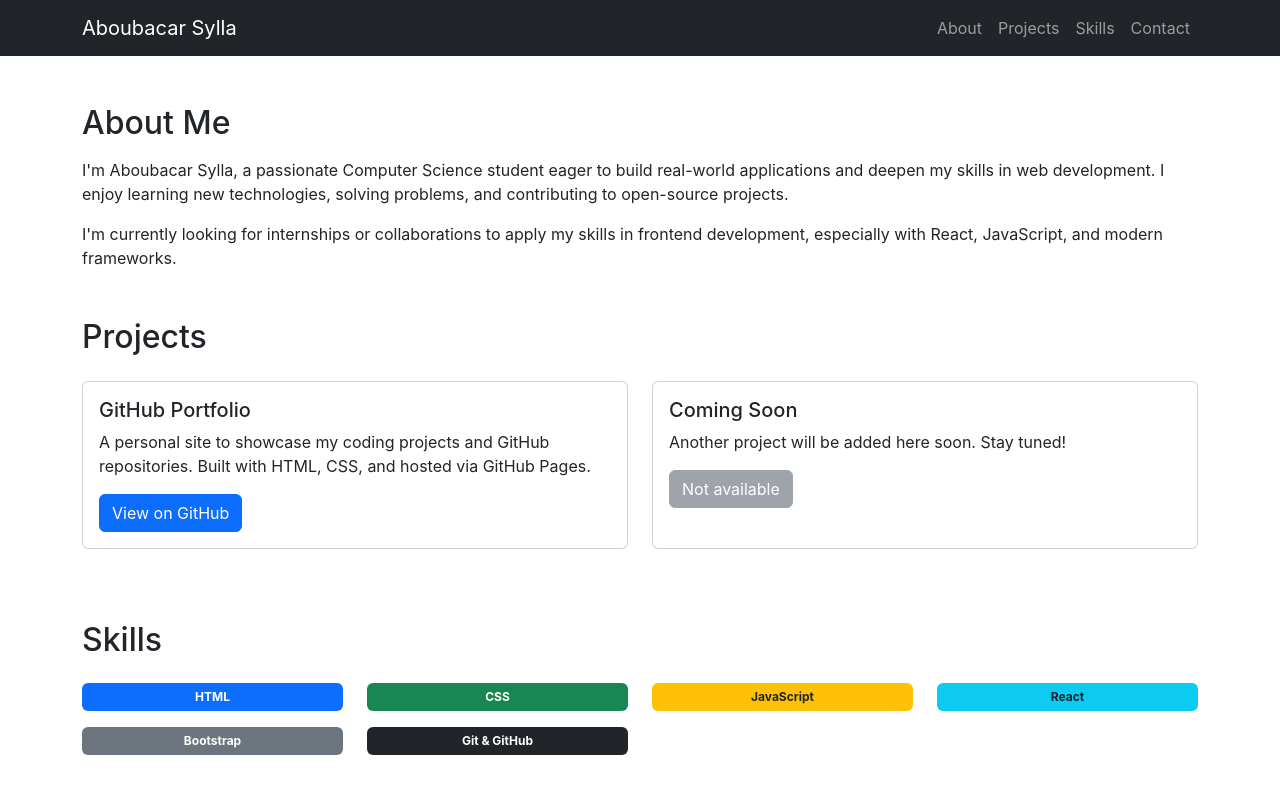
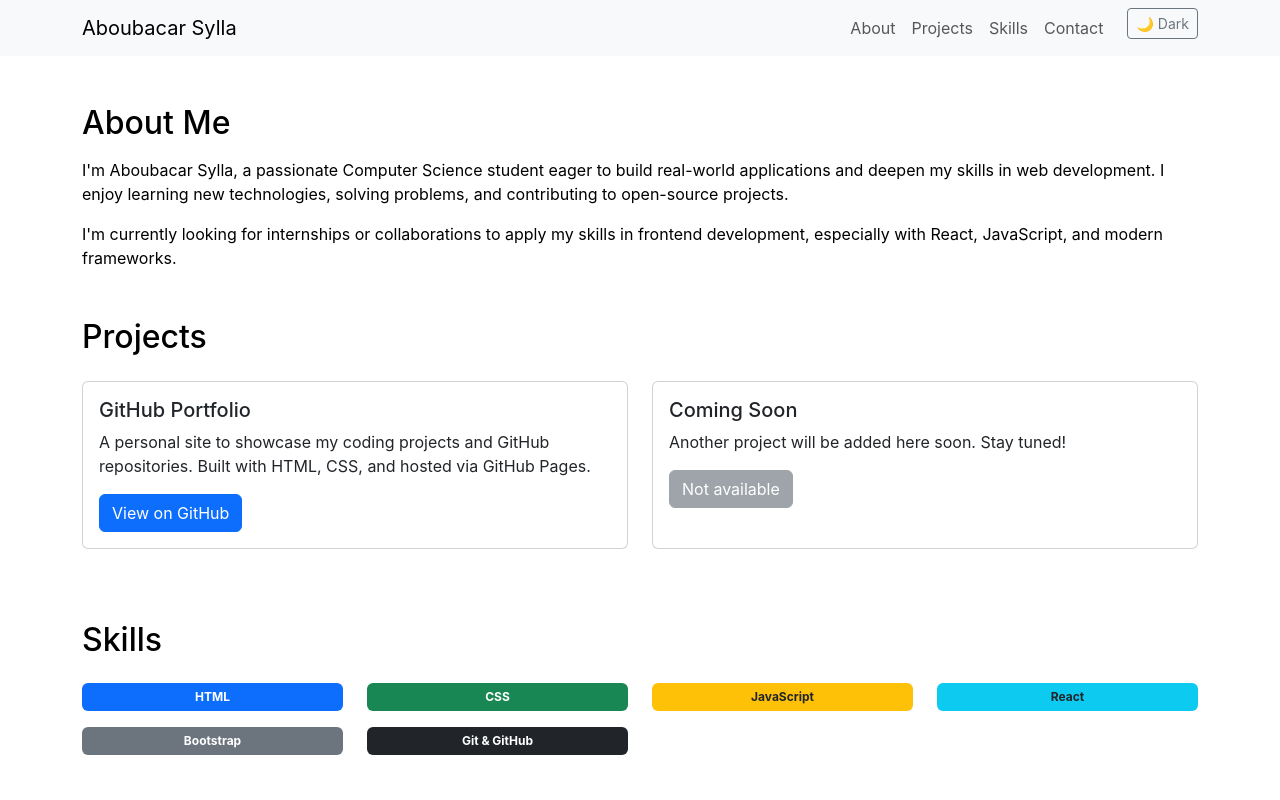
Before and after one commit to AboubacarSylla1/my-portfolio, a React (Create React App) app: page / in a window 1280 px wide. Shown: the top 800 px of the page. Built offline with nearby package versions, Linux system fonts and the light colour scheme.

Commit message:
Dark mode added

```diff
--- a/package.json
+++ b/package.json
@@ -9,6 +9,7 @@
     "@testing-library/react": "^16.3.0",
     "@testing-library/user-event": "^13.5.0",
     "bootstrap": "^5.3.6",
+    "framer-motion": "^12.12.1",
     "react": "^19.1.0",
     "react-dom": "^19.1.0",
     "react-scripts": "5.0.1",
--- a/src/components/About.js
+++ b/src/components/About.js
@@ -1,4 +1,5 @@
 import React from 'react';
+import { motion } from 'framer-motion';
 
 export default function About() {
     return (
--- a/src/components/Navbar.js
+++ b/src/components/Navbar.js
@@ -1,8 +1,19 @@
-import React from 'react';
+import React, { useEffect, useState } from 'react';
 
 export default function Navbar() {
+    const [theme, setTheme] = useState('light');
+
+    // Appliquer le thème au body quand il change
+    useEffect(() => {
+        document.documentElement.setAttribute('data-theme', theme);
+    }, [theme]);
+
+    const toggleTheme = () => {
+        setTheme(prev => (prev === 'light' ? 'dark' : 'light'));
+    };
+
     return (
-        <nav className="navbar navbar-expand-lg navbar-dark bg-dark">
+        <nav className={`navbar navbar-expand-lg ${theme === 'light' ? 'navbar-light bg-light' : 'navbar-dark bg-dark'}`}>
             <div className="container">
                 <a className="navbar-brand" href="#home">Aboubacar Sylla</a>
                 <button className="navbar-toggler" type="button" data-bs-toggle="collapse" data-bs-target="#navbarNav">
@@ -22,6 +33,11 @@ export default function Navbar() {
                         <li className="nav-item">
                             <a className="nav-link" href="#contact">Contact</a>
                         </li>
+                        <li className="nav-item">
+                            <button onClick={toggleTheme} className="btn btn-sm btn-outline-secondary ms-3">
+                                {theme === 'light' ? '🌙 Dark' : '☀️ Light'}
+                            </button>
+                        </li>
                     </ul>
                 </div>
             </div>
--- a/src/index.css
+++ b/src/index.css
@@ -11,3 +11,19 @@ code {
   font-family: source-code-pro, Menlo, Monaco, Consolas, 'Courier New',
     monospace;
 }
+
+:root {
+  --bg-color: #ffffff;
+  --text-color: #000000;
+}
+
+[data-theme='dark'] {
+  --bg-color: #121212;
+  --text-color: #f0f0f0;
+}
+
+body {
+  background-color: var(--bg-color);
+  color: var(--text-color);
+  transition: background-color 0.3s ease, color 0.3s ease;
+}
```
Also changed, not shown: 1 other file (tests, documents, lock files or other folders).
